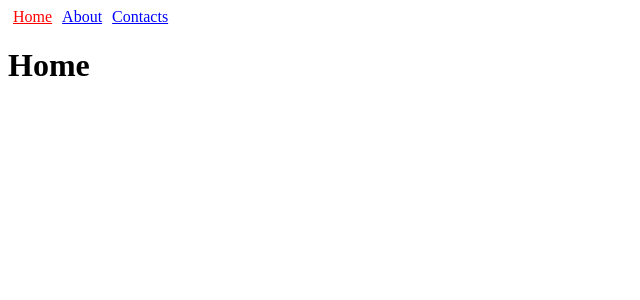
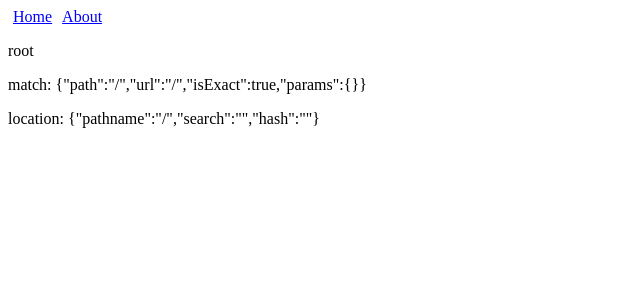
Before and after one commit to EvGeniyStadnik/React_Router_v4, a React (Create React App) app: page / in a window 1280 px wide. Shown: the top 300 px of the page, without its empty margins (0-640 px from the left). Built offline with nearby package versions, Linux system fonts and the light colour scheme; the HTML template or start-up script is replaced by a standard one.

Commit message:
put the query parameter up to inline link and like object version

```diff
--- a/src/App.js
+++ b/src/App.js
@@ -2,7 +2,7 @@
 import {
     BrowserRouter as Router,
     Route,
-    NavLink
+    Link
 } from 'react-router-dom'
 // console.log(BrowserRouter);
 import './App.css';
@@ -19,9 +19,8 @@
 
 const Links = () => (
     <nav>
-        <NavLink exact activeClassName="active" to="/">Home</NavLink>
-        <NavLink activeStyle={{color: 'green'}} to={{pathname: '/about'}}>About</NavLink>
-        <NavLink isActive={isActiveFunc} to='/contacts'>Contacts</NavLink>
+        <Link to="/?id=123">Home</Link>
+        <Link to={{pathname: '/', search: 'id=456'}}>About</Link>
     </nav>
 );
 
@@ -29,14 +28,13 @@
     <Router>
         <div>
             <Links />
-            <Route exact path="/" component={Home}/>
-            <Route path="/about" render={() => <h1>About</h1>} />
-            <Route path="/:a(\d{2}-\d{2}-\d{4}):b(\.[a-z]+)" children={({match}) => (
-                match && <h1>
-                    Contacts: {match.params.a || 'Home'}<br />
-                    Subpage: {match.params.b || 'Contacts'}
-                    </h1>
-            )} />
+            <Route path="/" render={({match, location}) => (
+                <div>
+                    <p>root</p>
+                    <p>match: {JSON.stringify(match)}</p>
+                    <p>location: {JSON.stringify(location)}</p>
+                </div>
+            )}/>
         </div>
     </Router>
 );
```
